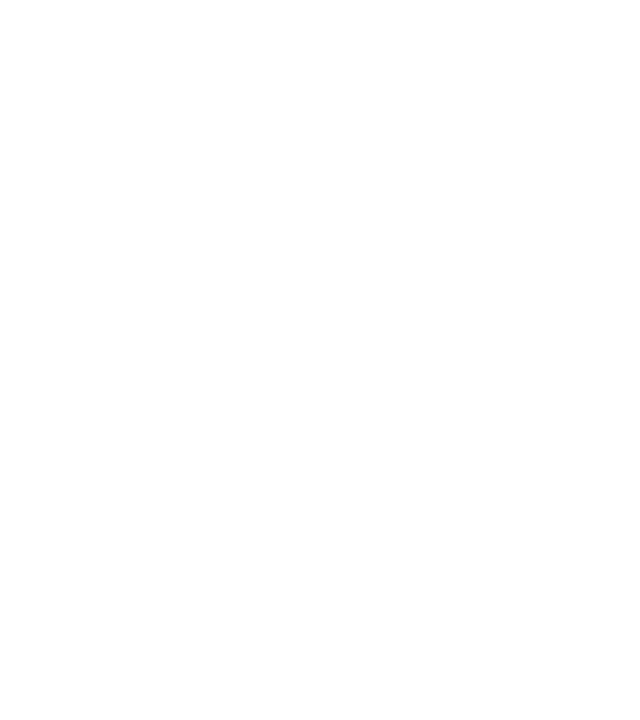
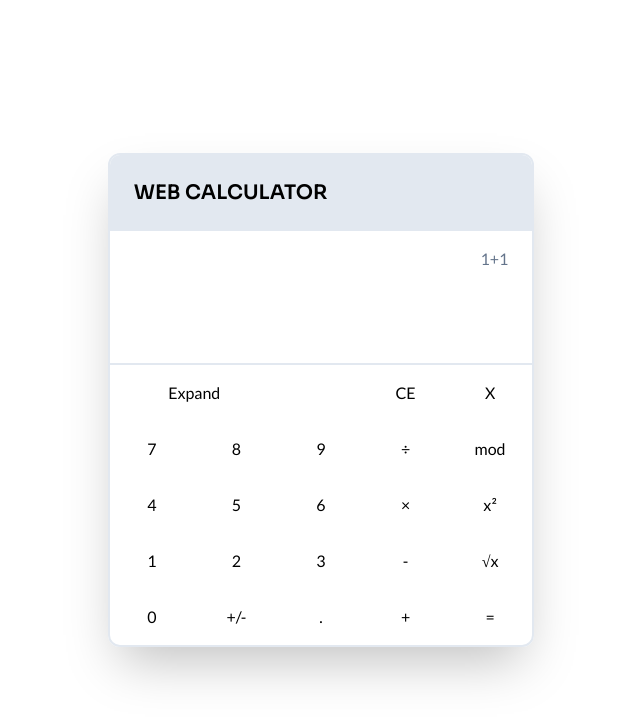
Before and after one commit to raulmaulidhino-dev/web-calculator, a React (Vite) app: page / in a window 1280 px wide. Shown: the top 720 px of the page, without its empty margins (319-959 px from the left). Built offline with nearby package versions, Linux system fonts and the light colour scheme.

Commit message:
feat: add the Web Calculator's components and styles

```diff
--- a/src/App.css
+++ b/src/App.css
@@ -0,0 +1,3 @@
+.buttons > button {
+    @apply py-4 px-2;
+}
--- a/src/App.jsx
+++ b/src/App.jsx
@@ -1,8 +1,13 @@
 import './App.css'
+import Calculator from './components/Calculator.jsx'
 
 function App() {
   return (
-    <></>
+    <>
+    <div className="grid h-screen place-items-center">
+      <Calculator />
+    </div>
+    </>
   )
 }
 
--- /dev/null
+++ b/src/components/Calculator.jsx
@@ -0,0 +1,42 @@
+const Calculator = () => {
+    return (
+        <main className="font-body min-w-80 w-1/3 max-w-lg rounded-xl shadow-2xl border-2 border-slate-200">
+            <section className="text- bg-slate-200 rounded-t-[10px] p-6 mb-4">
+                <h1 className="text-xl font-title font-semibold">WEB CALCULATOR</h1>
+            </section>
+            <div class="bg-white p-6 pt-0">
+                <div className="text-slate-500 text-right">1+1</div>
+                <input type="text"
+                        class="w-full text-right text-3xl py-4 focus:outline-none focus:ring-0 focus:border-0"
+                />
+            </div>
+            <section className="border-t-2 border-slate-200 rounded-b-xl buttons grid grid-cols-5">
+                <button className="col-span-2">Expand</button> {/*  Collapse */}
+                <button className="col-start-4">CE</button>
+                <button>X</button>
+                <button>7</button>
+                <button>8</button>
+                <button>9</button>
+                <button>&divide;</button>
+                <button>mod</button>
+                <button>4</button>
+                <button>5</button>
+                <button>6</button>
+                <button>&times;</button>
+                <button>x&sup2;</button>
+                <button>1</button>
+                <button>2</button>
+                <button>3</button>
+                <button>-</button>
+                <button>&radic;x</button>
+                <button>0</button>
+                <button>+/-</button>
+                <button>.</button>
+                <button>+</button>
+                <button>=</button>
+            </section>
+        </main>
+    )
+}
+
+export default Calculator
```
Also changed, not shown: src/logic/calculator.js (added).
